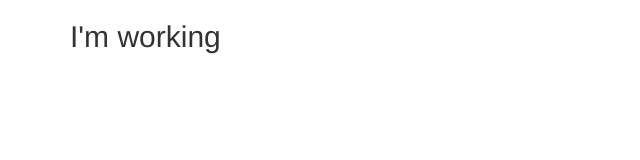
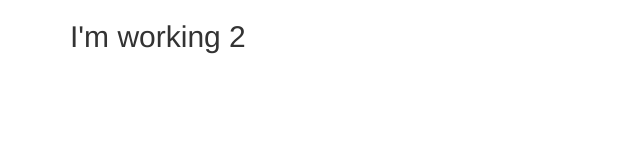
Before and after one commit to m3c0d3/angular-with-bootstrap-advanced, an Angular app: page / in a window 1280 px wide. Shown: the top 160 px of the page, without its empty margins (0-640 px from the left). Built offline with nearby package versions, Linux system fonts and the light colour scheme.

Commit message:
42. Application setup 2

```diff
--- a/src/app/app.component.html
+++ b/src/app/app.component.html
@@ -1,7 +1,7 @@
 <div class="container">
   <div class="row">
     <div class="col-md-12">
-      <h2>I'm working</h2>
+      <h2>I'm working 2</h2>
     </div>
   </div>
 </div>
```
